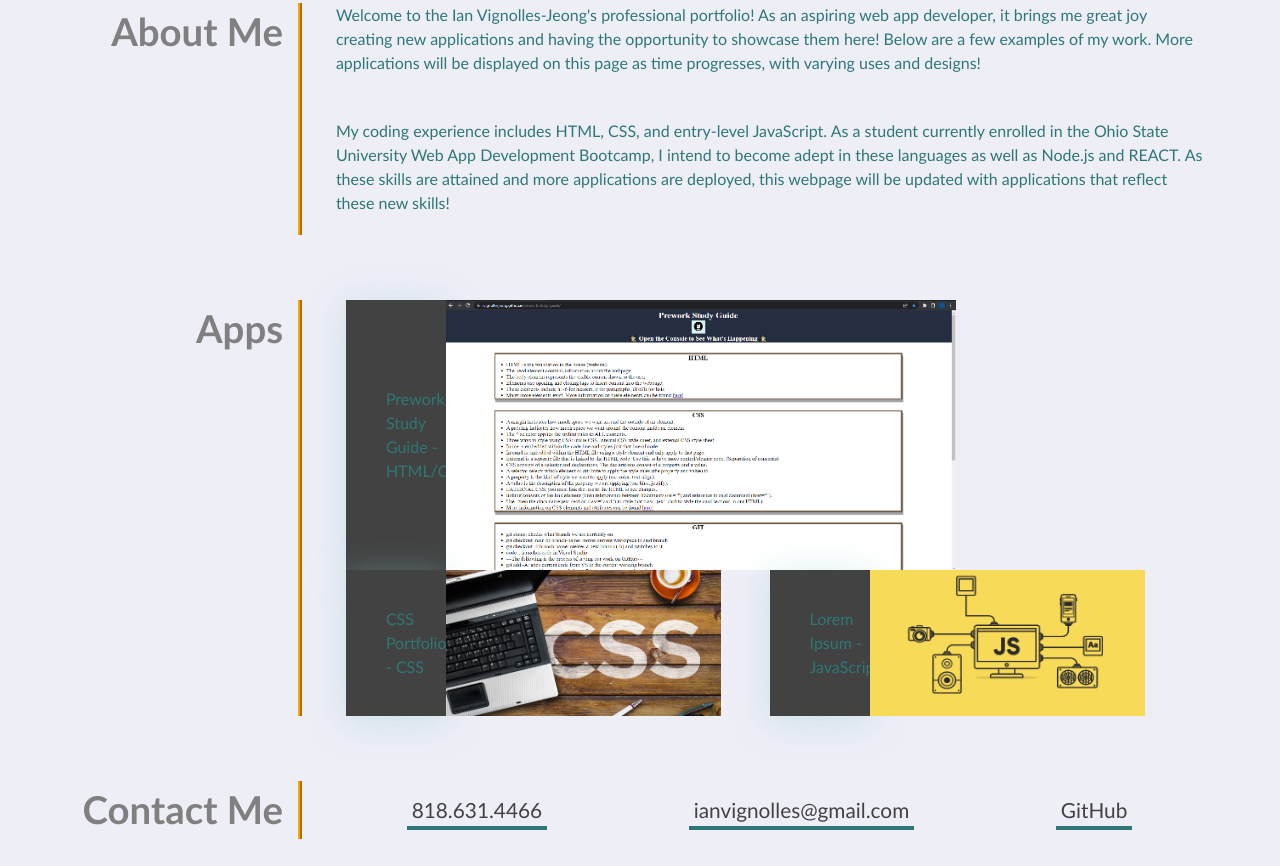
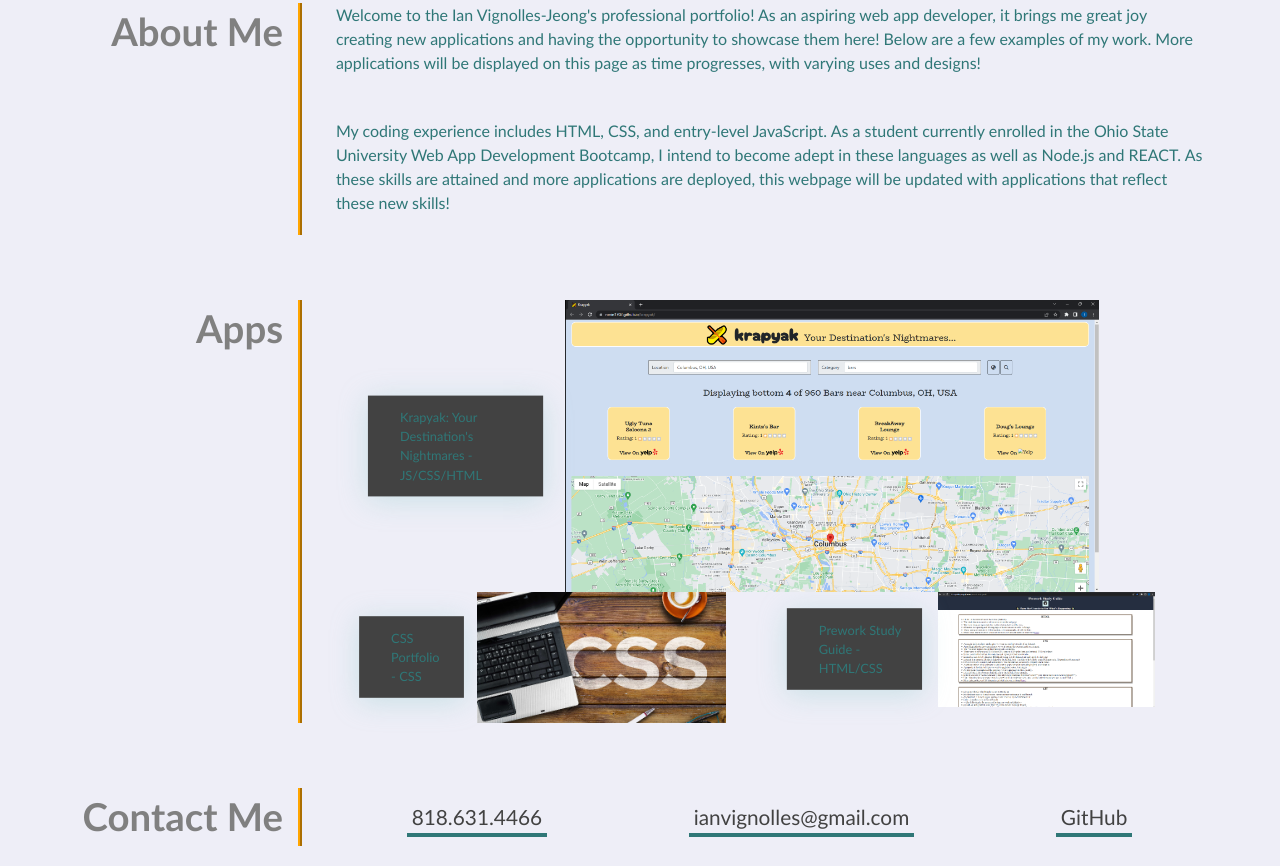
Before and after one commit to IVignollesJeong/professional-portfolio-iv, a plain HTML site: page index.htm in a window 1280 px wide. Shown: the part 408-1274 px from the top of the page. Drawn offline with Linux system fonts and the light colour scheme.

Commit message:
updated cards

```diff
--- a/assets/style.css
+++ b/assets/style.css
@@ -167,16 +167,35 @@
 
 
   /* main application */
+
+  .card {
+    justify-content: center;
+    align-items: center;
+  }
+
   #card1 {
     order: 1;
     width: 100%;
+    max-width: 150%;
     justify-content: center;
+    align-items: center;
   }
+
 
   #about-me, #apps, #contact {
     color: grey;
   }
 
+  #apphead {
+    padding: 15px 6% 15px 40px;
+    display: flex;
+    flex-direction: row;
+    justify-content: space-evenly;
+    flex-wrap: wrap;
+    align-items: center;
+    background-color: var(--tertiary);
+    box-shadow: 0 5px 35px rgba(146, 204, 206, 0.4);
+  }
 
   @media screen and (max-width: 1600px) {
     .column {
@@ -194,4 +213,8 @@
     img {
       flex-shrink: 100px;
     }
+
+    #apphead {
+      transform: scale(0.8);
+    }
   }
--- a/index.htm
+++ b/index.htm
@@ -43,18 +43,18 @@
       <h2 id="apps">Apps</h2>
       <div class="column">
         <div class="card" id="card1">
-          <header style="width: 100px;">Prework Study Guide - HTML/CSS</header>
-          <a href="https://ivignollesjeong.github.io/prework-study-guide/" target="_blank"><img src="./assets/img/prework.png" alt="prework study guide" /></a>
+          <header id="apphead">Krapyak: Your Destination's Nightmares - JS/CSS/HTML</header>
+          <a href="https://ronin1702.github.io/krapyak/" target="_blank"><img src="./assets/img/Screenshot (5).png" alt="Krapyak Project"/></a>
         </div>
 
         <div class="card">
-          <header style="width: 100px;">CSS Portfolio - CSS</header>
+          <header id="apphead">CSS Portfolio - CSS</header>
           <a href=""><img src="./assets/img/CSS.png" alt="CSS concept" /></a>
         </div>
 
         <div class="card">
-          <header style="width: 100px;">Lorem Ipsum - JavaScript</header>
-          <a href="https://developer.mozilla.org/en-US/docs/Web/JavaScript" target="_blank"><img src="./assets/img/javascript.png" alt="JavaScript concept" /></a>
+          <header id="apphead">Prework Study Guide - HTML/CSS</header>
+          <a href="https://ivignollesjeong.github.io/prework-study-guide/" target="_blank"><img src="./assets/img/prework.png" alt="Prework study guide" /></a>
         </div>
        </div>
     </section>
```
Also changed, not shown: assets/img/Screenshot (5).png (added), assets/img/javascript.png (deleted).
